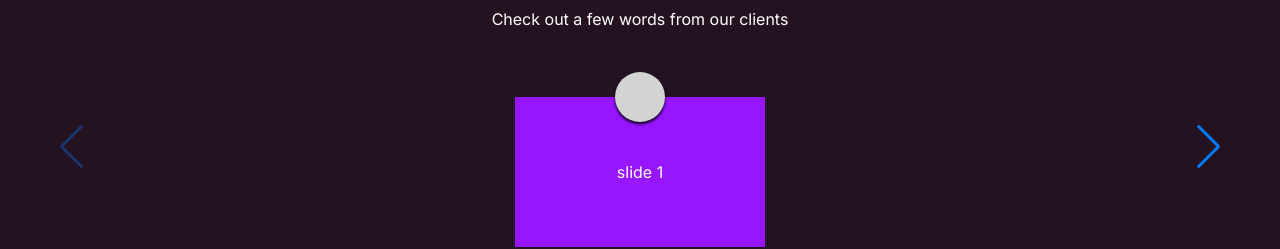
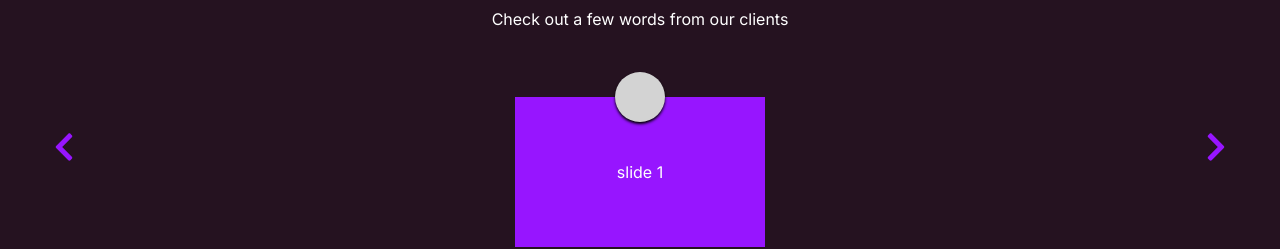
Before and after one commit to GoodneyJ/vin-automotive, a Next.js app: page / in a window 1280 px wide. Shown: the part 3620-3869 px from the top of the page. Built offline with nearby package versions, Linux system fonts and the light colour scheme.

Commit message:
Fixed and implemented custom buttons

```diff
--- a/package.json
+++ b/package.json
@@ -12,6 +12,7 @@
     "next": "14.0.3",
     "react": "^18",
     "react-dom": "^18",
+    "react-icons": "^4.12.0",
     "sass": "^1.69.5",
     "swiper": "^11.0.5"
   },
--- a/src/app/components/QuoteCarousel/QuoteCarousel.js
+++ b/src/app/components/QuoteCarousel/QuoteCarousel.js
@@ -1,7 +1,10 @@
 'use client'
-import React from 'react'
+import {React, useRef} from 'react'
 import { Swiper, SwiperSlide } from 'swiper/react';
 import { Navigation, Pagination } from 'swiper/modules';
+
+import { FaChevronLeft, FaChevronRight } from "react-icons/fa";
+
 
 // import Swiper and modules styles
 import 'swiper/css';
@@ -14,16 +17,18 @@ import styles from './QuoteCarousel.module.css'
 
 export default function QuoteCarousel() {
 
-
+  const swiperRef = useRef();
 
   return (
     <Swiper
       modules={[Navigation, Pagination]}
       spaceBetween={50}
       slidesPerView={1}
-      navigation
-      onSlideChange={() => console.log('slide change')}
-      onSwiper={(swiper) => console.log(swiper)}
+      // Navigation arrows
+      onBeforeInit={(swiper) => {
+        swiperRef.current = swiper;
+      }}
+
       className={styles.SwiperContainer}
     >
       <SwiperSlide>
@@ -59,6 +64,8 @@ export default function QuoteCarousel() {
           </div>
       </SwiperSlide>
 
+      <FaChevronRight className={styles.NextArrow} onClick={() => swiperRef.current?.slideNext()}/>
+      <FaChevronLeft className={styles.PrevArrow} onClick={() => swiperRef.current?.slidePrev()}/>
     </Swiper>
   )
 }
--- a/src/app/components/QuoteCarousel/QuoteCarousel.module.css
+++ b/src/app/components/QuoteCarousel/QuoteCarousel.module.css
@@ -1,3 +1,6 @@
+.SwiperContainer {
+  height: 25vh;
+}
 .SwiperContainer .SwiperSlide {
   display: flex;
   justify-content: center;
@@ -19,4 +22,35 @@
   display: flex;
   justify-content: center;
   align-items: center;
+}
+.SwiperContainer .NextArrow, .SwiperContainer .PrevArrow {
+  color: #9715FF;
+  transition: all 0.2s ease;
+  font-size: 2rem;
+}
+.SwiperContainer .NextArrow:hover, .SwiperContainer .PrevArrow:hover {
+  color: #FF52CB;
+  filter: drop-shadow(0px 0px 7px #c77bb0);
+}
+.SwiperContainer .NextArrow {
+  position: absolute;
+  top: 50%;
+  right: 0;
+  transform: translateY(-50%);
+  z-index: 10;
+  cursor: pointer;
+}
+.SwiperContainer .PrevArrow {
+  position: absolute;
+  top: 50%;
+  left: 0;
+  transform: translateY(-50%);
+  z-index: 10;
+  cursor: pointer;
+}
+
+@media screen and (max-width: 500px) {
+  .NextArrow, .PrevArrow {
+    display: none;
+  }
 }/*# sourceMappingURL=QuoteCarousel.module.css.map */
--- a/src/app/components/QuoteCarousel/QuoteCarousel.module.scss
+++ b/src/app/components/QuoteCarousel/QuoteCarousel.module.scss
@@ -1,5 +1,5 @@
 .SwiperContainer {
-
+   height: 25vh;
     .SwiperSlide {
         display: flex;
         justify-content: center;
@@ -26,4 +26,41 @@
         }
     }
 
+    .NextArrow, .PrevArrow {
+        color: #9715FF;
+        transition: all 0.2s ease;
+        font-size: 2rem;
+
+        &:hover {
+            color: #FF52CB;
+            filter: drop-shadow( 0px 0px 7px #c77bb0);
+        }
+    }
+
+    .NextArrow {
+        position: absolute;
+        top: 50%;
+        right: 0;
+        transform:translateY(-50%);
+        z-index: 10;
+        cursor: pointer;
+    }
+
+    .PrevArrow {
+        position: absolute;
+        top:50%;
+        left: 0;
+        transform: translateY(-50%);
+        z-index: 10;
+        cursor: pointer;
+    }
+
 }
+
+
+@media screen and (max-width: 500px) {
+    .NextArrow, .PrevArrow {
+        display: none;
+
+    }
+}
```
Also changed, not shown: 2 other files (tests, documents, lock files or other folders). Lines whose indentation alone changed are shown as unchanged.
